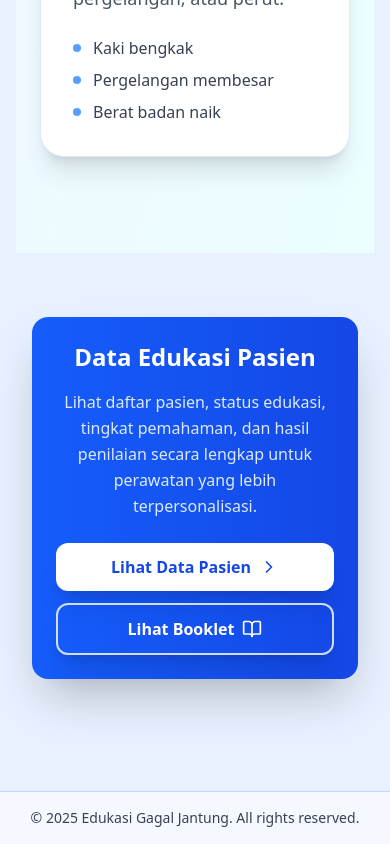
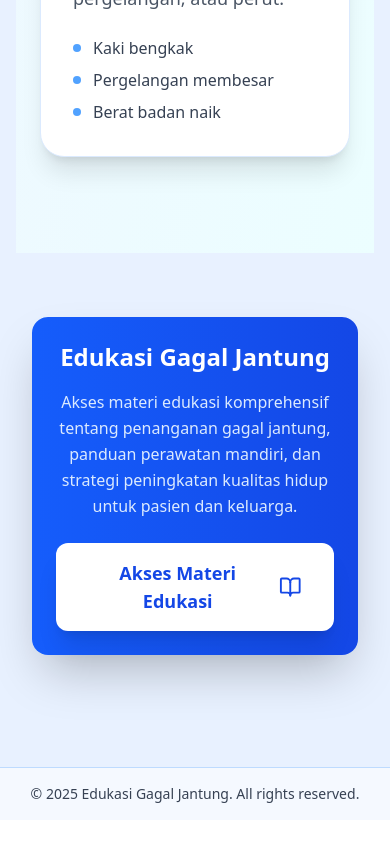
Before and after one commit to Syujaaa/pusat-dokumen, a React (Vite) app: page / in a window 390 px wide. Shown: the part 6033-6877 px from the top of the page. After the commit the page ends 6853 px from the top, so only its background shows below. Built offline with nearby package versions, Linux system fonts and the light colour scheme.

Commit message:
Update to private data

```diff
--- a/src/App.jsx
+++ b/src/App.jsx
@@ -84,7 +84,14 @@ export default function App() {
               }
             />
 
-            <Route path="/data-pasien" element={<Home />} />
+            <Route
+              path="/data-pasien"
+              element={
+                <ProtectedRoute>
+                  <Home />
+                </ProtectedRoute>
+              }
+            />
 
             <Route
               path="/add"
@@ -114,7 +121,14 @@ export default function App() {
             />
 
             <Route path="/booklet" element={<DocumentCenter />} />
-            <Route path="/detail/:id" element={<ViewDetail />} />
+            <Route
+              path="/detail/:id"
+              element={
+                <ProtectedRoute>
+                  <ViewDetail />
+                </ProtectedRoute>
+              }
+            />
 
             <Route
               path="/login"
--- a/src/components/Navbar.jsx
+++ b/src/components/Navbar.jsx
@@ -106,7 +106,7 @@ export default function Navbar() {
             </Link>
           )}
 
-          <Link
+          {/* <Link
             to="/data-pasien"
             className={`flex items-center gap-1 hover:text-blue-700 transition-colors ${isActive(
               "/data-pasien"
@@ -114,7 +114,7 @@ export default function Navbar() {
           >
             <Users className="w-4 h-4" />
             Data Pasien
-          </Link>
+          </Link> */}
 
           <Link
             to="/booklet"
--- a/src/pages/LandingPage.jsx
+++ b/src/pages/LandingPage.jsx
@@ -507,30 +507,16 @@ export default function LandingPage() {
             className="bg-gradient-to-r from-blue-600 to-blue-700 rounded-2xl md:rounded-3xl p-6 sm:p-8 md:p-12 shadow-2xl text-white"
           >
             <h2 className="text-2xl sm:text-3xl md:text-4xl font-bold mb-4 md:mb-6">
-              Data Edukasi Pasien
+              Edukasi Gagal Jantung
             </h2>
 
             <p className="text-base sm:text-lg md:text-xl text-blue-100 max-w-2xl mx-auto mb-6 md:mb-8 leading-relaxed">
-              Lihat daftar pasien, status edukasi, tingkat pemahaman, dan hasil
-              penilaian secara lengkap untuk perawatan yang lebih
-              terpersonalisasi.
+              Akses materi edukasi komprehensif tentang penanganan gagal
+              jantung, panduan perawatan mandiri, dan strategi peningkatan
+              kualitas hidup untuk pasien dan keluarga.
             </p>
 
-            <div className="flex flex-col sm:flex-row gap-3 sm:gap-4 justify-center items-center">
-              <motion.div
-                whileHover={{ scale: 1.05 }}
-                whileTap={{ scale: 0.95 }}
-                className="w-full sm:w-auto"
-              >
-                <Link
-                  to="/data-pasien"
-                  className="inline-flex items-center justify-center w-full sm:w-auto px-6 py-3 md:px-10 md:py-4 bg-white text-blue-700 hover:bg-blue-50 rounded-xl md:rounded-2xl shadow-xl transition-all font-bold text-base md:text-lg"
-                >
-                  Lihat Data Pasien
-                  <ChevronRight className="ml-2 md:ml-3" size={20} />
-                </Link>
-              </motion.div>
-
+            <div className="flex justify-center">
               <motion.div
                 whileHover={{ scale: 1.05 }}
                 whileTap={{ scale: 0.95 }}
@@ -538,10 +524,10 @@ export default function LandingPage() {
               >
                 <Link
                   to="/booklet"
-                  className="inline-flex items-center justify-center w-full sm:w-auto px-6 py-3 md:px-10 md:py-4 bg-transparent text-white border-2 border-white/80 hover:bg-white/10 hover:border-white rounded-xl md:rounded-2xl shadow-xl transition-all font-bold text-base md:text-lg"
+                  className="inline-flex items-center justify-center w-full sm:w-auto px-8 py-4 md:px-12 md:py-5 bg-white text-blue-700 hover:bg-blue-50 rounded-xl md:rounded-2xl shadow-xl transition-all font-bold text-lg md:text-xl"
                 >
-                  Lihat Booklet
-                  <BookOpen className="ml-2 md:ml-3" size={20} />
+                  Akses Materi Edukasi
+                  <BookOpen className="ml-3 md:ml-4" size={24} />
                 </Link>
               </motion.div>
             </div>
```
